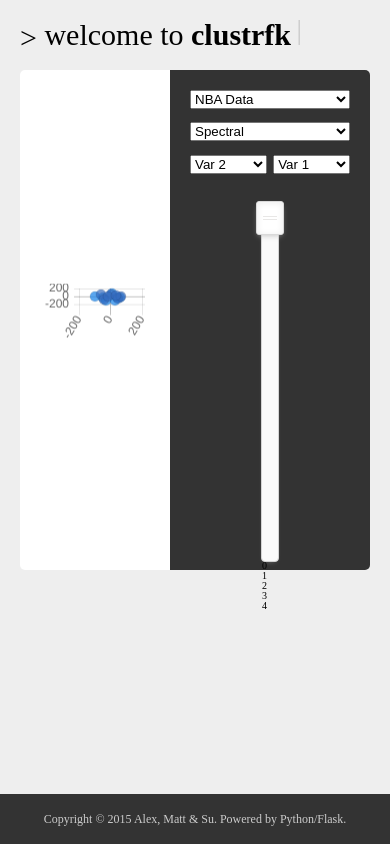
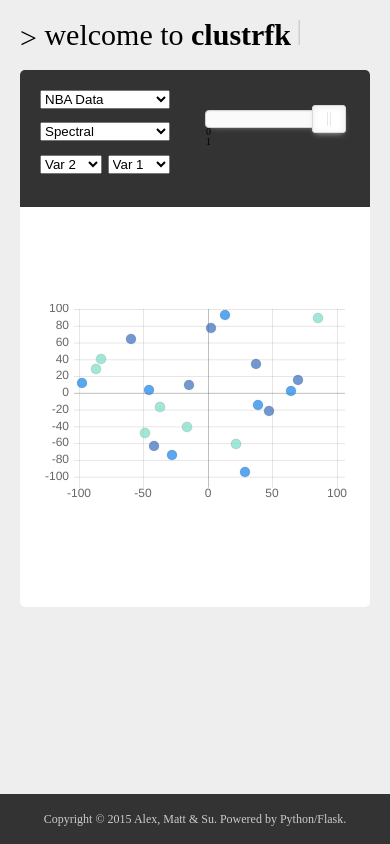
Before and after one commit to matt-leach/flask-cluster, a Flask app: page / in a window 390 px wide. Run offline with Flask 2, Linux system fonts and the light colour scheme; some libraries are stand-ins or nearby versions.

Commit message:
added responsive css

```diff
--- a/static/scripts.js
+++ b/static/scripts.js
@@ -1,6 +1,7 @@
-var slider = document.getElementById('slider-handle');
+var sliderVert = document.getElementById('slider-handle-vert');
+var sliderHoriz = document.getElementById('slider-handle-horiz');
 
-noUiSlider.create(slider, {
+noUiSlider.create(sliderVert, {
     start: 4,
     step: 1,
 	orientation: "vertical",
@@ -9,6 +10,21 @@ noUiSlider.create(slider, {
         max: 4
     },
     direction: 'rtl',
+    pips: {
+        mode: 'values',
+        values: [0,1, 2, 3, 4],
+        density: 40,
+        stepped: true
+    }
+});
+
+noUiSlider.create(sliderHoriz, {
+    start: 4,
+    step: 1,
+    range: {
+        min: 0,
+        max: 4
+    },
     pips: {
         mode: 'values',
         values: [0,1, 2, 3, 4],
@@ -32,7 +48,39 @@ noUiSlider.create(slider, {
         duration: 10000
     },
     datasets: [{
-                label: "My First dataset",
+        label: "My Second dataset",
+        backgroundColor: randomColor(),
+        data: [{
+            x: randomScalingFactor(),
+            y: randomScalingFactor(),
+            r: 5,
+        }, {
+            x: randomScalingFactor(),
+            y: randomScalingFactor(),
+            r: 5,
+        }, {
+            x: randomScalingFactor(),
+            y: randomScalingFactor(),
+            r: 5,
+        }, {
+            x: randomScalingFactor(),
+            y: randomScalingFactor(),
+            r: 5,
+        }, {
+            x: randomScalingFactor(),
+            y: randomScalingFactor(),
+            r: 5,
+        }, {
+            x: randomScalingFactor(),
+            y: randomScalingFactor(),
+            r: 5,
+        }, {
+            x: randomScalingFactor(),
+            y: randomScalingFactor(),
+            r: 5,
+        }]
+    }, {
+        label: "My Second dataset",
         backgroundColor: randomColor(),
         data: [{
             x: randomScalingFactor(),
@@ -99,6 +147,14 @@ noUiSlider.create(slider, {
 
 };
 
+function resizeApplicationControls() {
+	if ($(window).width() > 600) {
+		$('.application-controls').css('height', $('.plotting-area').innerHeight())
+	} else {
+		$('.application-controls').css('height', 'auto')
+	}
+}
+
 function updateLegend() {
     $legendContainer = $('#legendContainer');
     $legendContainer.empty();
@@ -117,6 +173,12 @@ noUiSlider.create(slider, {
 
     updateLegend();
 
-			$('.application-controls').css('height', $('.plotting-area').innerHeight())
+	resizeApplicationControls()
+
 
 };
+
+
+$(window).resize(function() {
+	resizeApplicationControls()
+})
--- a/static/styles.css
+++ b/static/styles.css
@@ -1,7 +1,7 @@
 body {
 	font-size: 10px;
 	background-color: #eee;
-	font-family: "acumin-pro";
+	font-family: "acumin-pro" sans-serif;
 }
 
 /* fonts and headings */
@@ -80,6 +80,7 @@ p {
 	padding: 2em;
 	border-top-right-radius: 5px;
 	border-bottom-right-radius: 5px;
+
 }
 
 .application-controls select {
@@ -103,12 +104,63 @@ p {
 	transform: translateY(-50%);
 }
 
-#slider-handle {
+#slider-container {
 	margin: 0 auto;
+	width: 100%;
 	height: 75%;
 	margin-top: 3em;
 }
 
+#slider-handle-vert {
+	height: 100%;
+	margin: 0 auto;
+}
+
+#slider-handle-horiz {
+	display: none;
+}
+
+@media (max-width: 600px) {
+
+	.application-controls {
+		width:100%;
+		border-top-right-radius: 5px;
+		border-bottom-right-radius: 0px;
+		border-top-left-radius: 5px;
+
+	}
+
+	.plotting-area {
+		height: 400px;
+		border-bottom-right-radius: 5px;
+		border-bottom-left-radius: 5px;
+		border-top-left-radius: 0px;
+	}
+
+	#slider-container {
+		display: block;
+		margin-top: 0;
+		overflow: hidden;
+		width: auto;
+		padding: 2em;
+	}
+
+	#slider-handle-vert{
+		display: none;
+	}
+
+	#slider-handle-horiz {
+		display: block;
+	}
+
+	#selectors {
+		width: 13em;
+		float:left;
+		margin-right: 1.5em;
+	}
+
+
+}
 
 .site-footer, .page-wrap:after {
 	margin: 0;
--- a/templates/home.html
+++ b/templates/home.html
@@ -33,7 +33,10 @@
 						</select>
 					</div>
 				</div>
-				<div id="slider-handle"></div>
+				<div id="slider-container">
+					<div id="slider-handle-vert"></div>
+					<div id="slider-handle-horiz"></div>
+				</div>
 			</div>
 			<div class="plotting-area">
 				<canvas id="canvas" height="200"></canvas>
```
Lines whose indentation alone changed are shown as unchanged.
